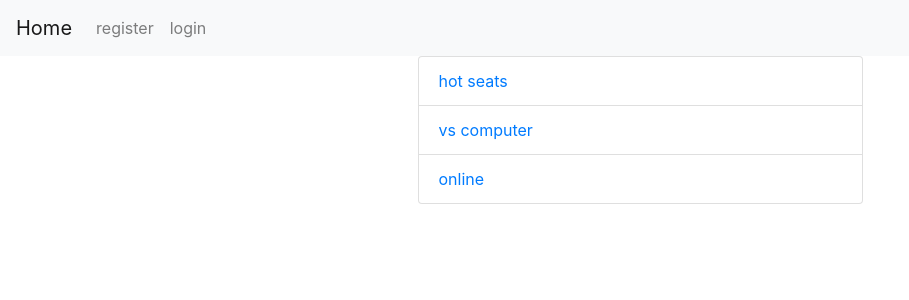
After one commit to vanHeemstraSystems/flask-monopoly, a Flask app: page /menu in a window 1280 px wide. The commit adds this page. Shown: the top 300 px of the page, without its empty margins (0-909 px from the left). Run offline with Flask 2, Linux system fonts and the light colour scheme; some libraries are stand-ins or nearby versions.

Commit message:
new game menu added

```diff
--- a/app/game/routes.py
+++ b/app/game/routes.py
@@ -12,6 +12,11 @@ game = Blueprint('game', __name__)
 @game.route('/')
 def home():
     return render_template('game/home.html')
+
+
+@game.route('/menu')
+def menu():
+    return render_template('game/menu.html')
 
 
 @game.route('/start')
--- /dev/null
+++ b/app/templates/game/menu.html
@@ -0,0 +1,14 @@
+{% extends 'layout.html' %}
+
+{% block body %}
+    <div class="row justify-content-center">
+        <div class="col-5">
+            <ul class="list-group">
+                <li class="list-group-item"><a href="#">hot seats</a></li>
+                <li class="list-group-item"><a href="#">vs computer</a></li>
+                <li class="list-group-item"><a href="#">online</a></li>
+            </ul>
+        </div>
+    </div>
+
+{% endblock %}
--- a/app/templates/navbar.html
+++ b/app/templates/navbar.html
@@ -8,7 +8,7 @@
         <div class="navbar-nav">
             {% if current_user.is_authenticated %}
                 <a class="nav-link" href="#">{{ current_user.username}}</a>
-                <a class="nav-link" href={{ url_for('game.start') }}>new game</a>
+                <a class="nav-link" href={{ url_for('game.menu') }}>new game</a>
                 <a class="nav-link" href={{ url_for('game.join') }}>join game</a>
                 <a class="nav-link" href={{ url_for('auth.logout') }}>logout</a>
             {% else %}
```
